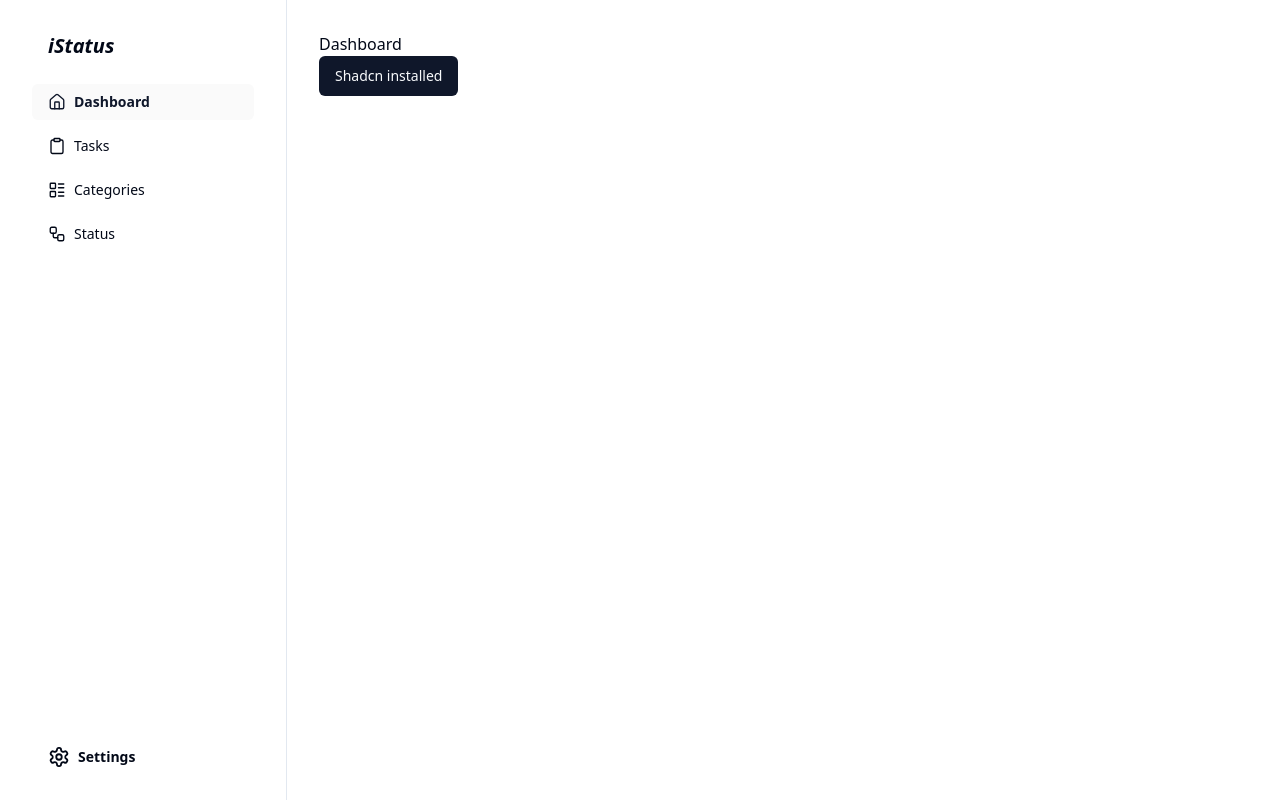
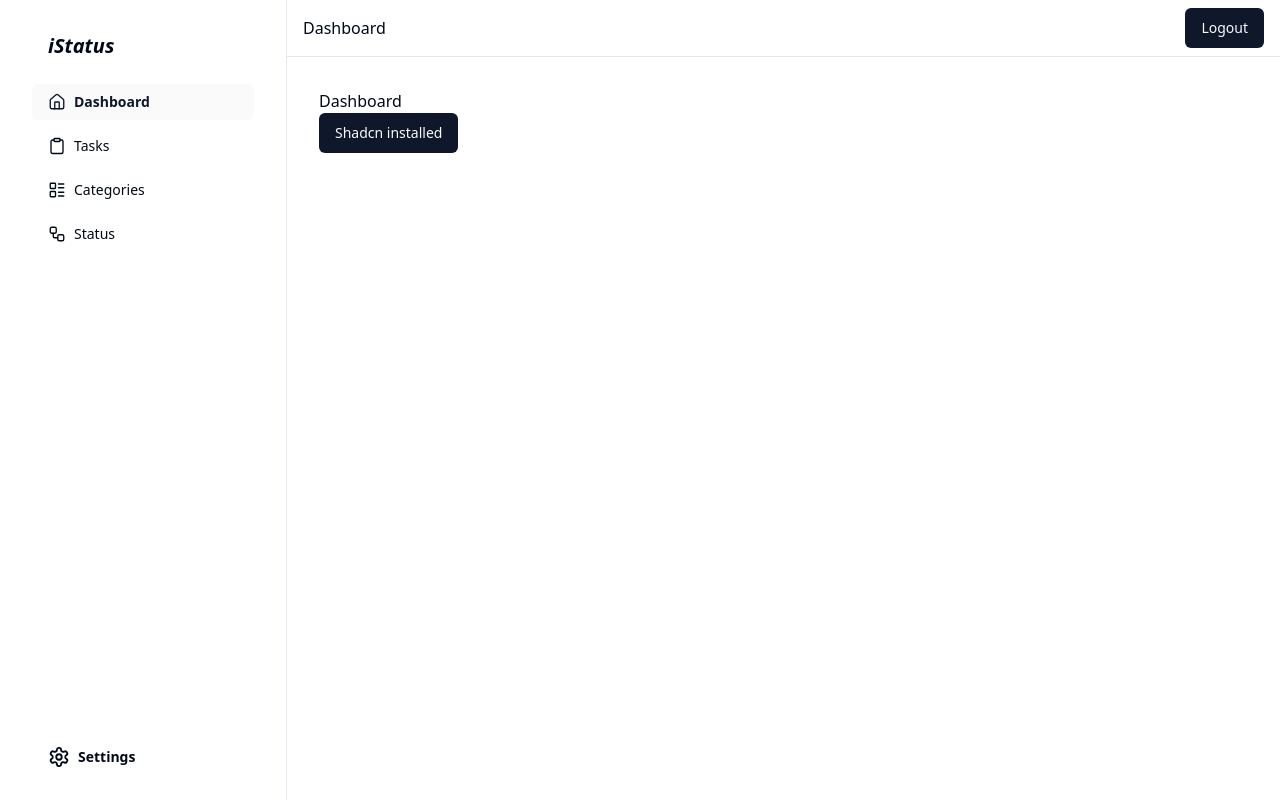
Before and after one commit to devalexsantos/istatus, a React (Vite) app: page / in a window 1280 px wide. Built offline with nearby package versions, Linux system fonts and the light colour scheme.

Commit message:
feat: add header bar

```diff
--- a/src/layout/App.tsx
+++ b/src/layout/App.tsx
@@ -1,13 +1,17 @@
 import { Outlet } from 'react-router-dom'
 import { Sidebar } from './components/Sidebar'
+import { HeaderBar } from './components/HeaderBar'
 
 export function AppLayout() {
   return (
     <div className="flex">
       <Sidebar />
-      <main className="flex-1 p-8">
-        <Outlet />
-      </main>
+      <div className="w-full">
+        <HeaderBar />
+        <main className="flex-1 container p-8">
+          <Outlet />
+        </main>
+      </div>
     </div>
   )
 }
--- /dev/null
+++ b/src/layout/components/HeaderBar.tsx
@@ -0,0 +1,10 @@
+import { Button } from '@/components/ui/button'
+
+export function HeaderBar() {
+  return (
+    <header className="border-b px-4 py-2 flex justify-between items-center">
+      <span>Dashboard</span>
+      <Button>Logout</Button>
+    </header>
+  )
+}
```
